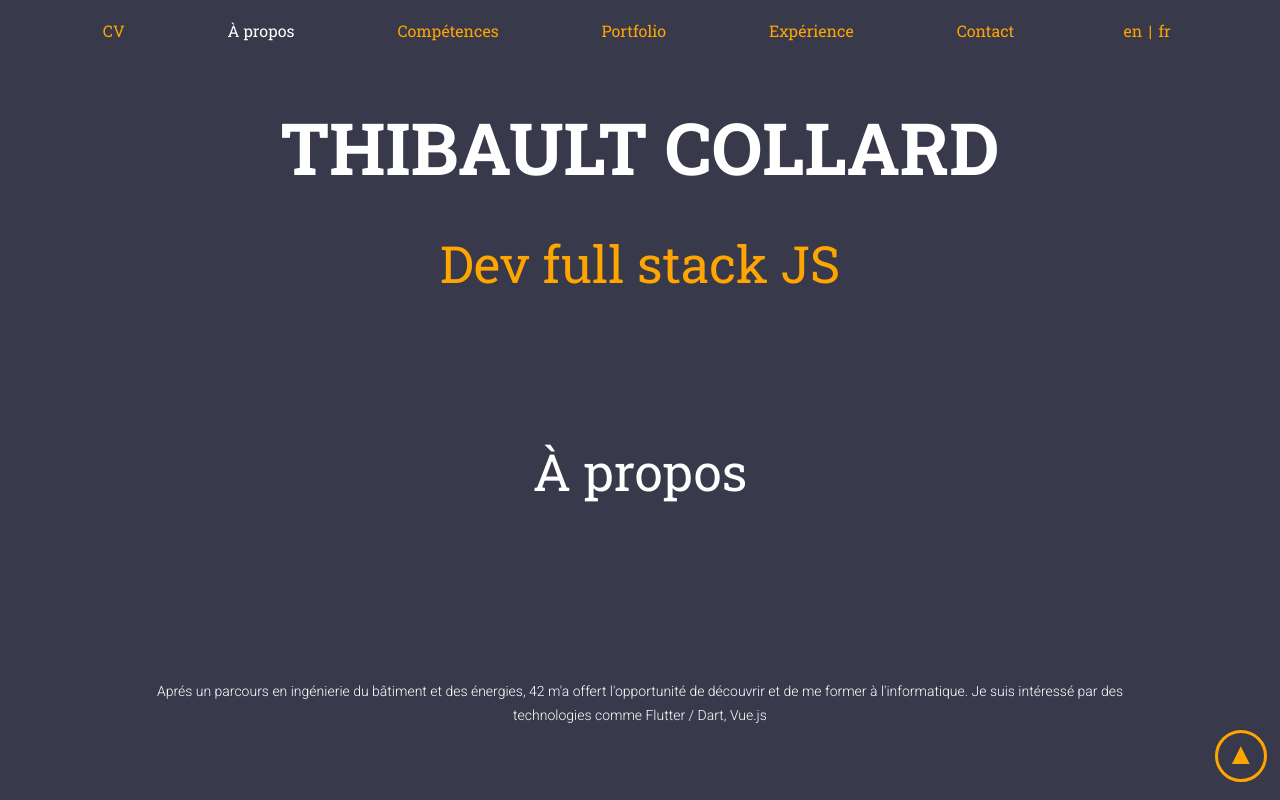
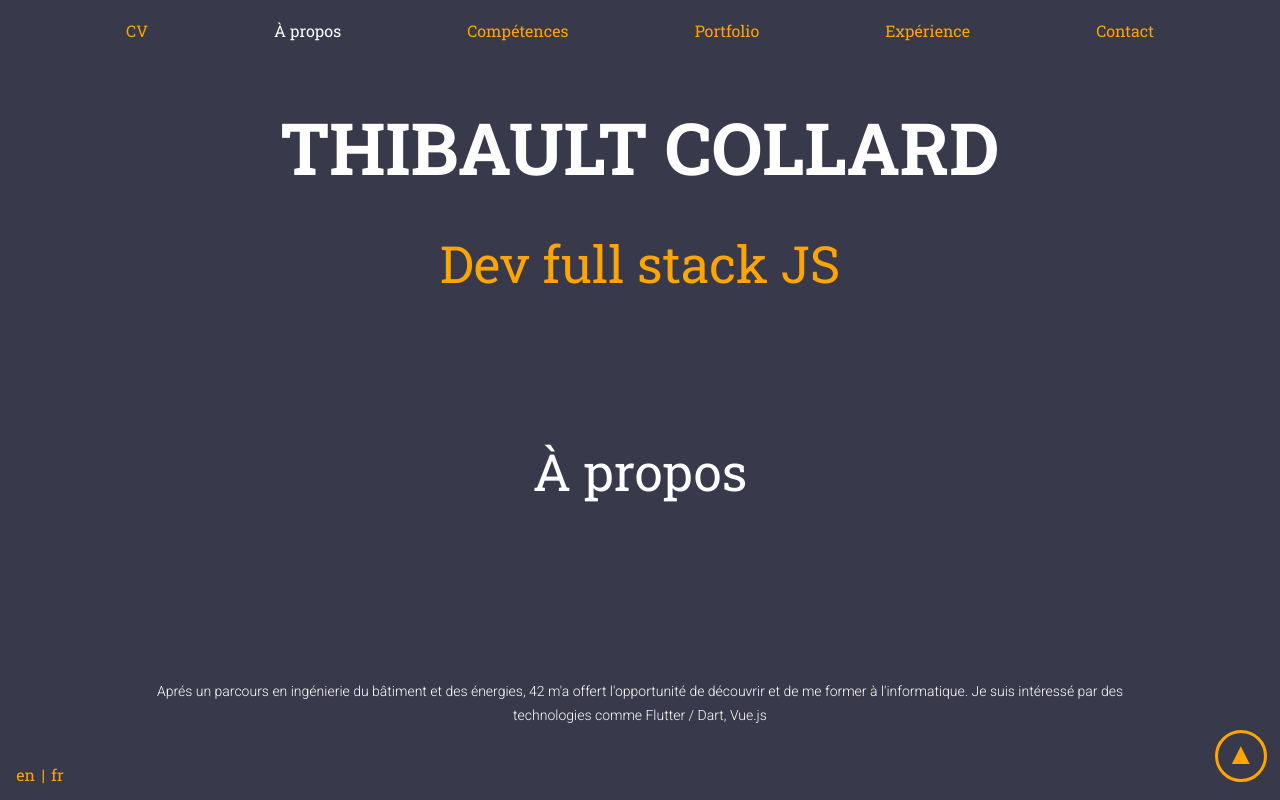
Before and after one commit to tcollard/website, a Vue app in the folder my-website/: page / in a window 1280 px wide. Shown: the top 800 px of the page. Built offline with nearby package versions, Linux system fonts and the light colour scheme.

Commit message:
style: 💄 (App / Language) Change position language selection

```diff
--- a/my-website/src/App.vue
+++ b/my-website/src/App.vue
@@ -8,6 +8,7 @@
     <PortfolioResume class="component" id="portfolio"></PortfolioResume>
     <Experience class="component" id="experience"></Experience>
     <Contact class="component" id="contact"></Contact>
+    <LanguageSwitcher id="language" class="lang"></LanguageSwitcher>
   </div>
 </template>
 
@@ -19,6 +20,7 @@ import PortfolioResume from './components/PortfolioResume.vue'
 import Contact from './components/Contact.vue'
 import Experience from './components/Experience.vue'
 import JobTitle from './components/JobTitle.vue'
+import LanguageSwitcher from './components/Language.vue'
 
 export default {
   name: 'app',
@@ -30,6 +32,7 @@ export default {
     Contact,
     Experience,
     JobTitle,
+    LanguageSwitcher
   },
   data() {
     return {
@@ -54,12 +57,20 @@ export default {
       let elContact = document.getElementById('contact');
       let elDescription = document.getElementById('description');
       let elScroll = document.getElementById('scrollBtn');
+      let elLang = document.getElementById('language');
 
       if (elContact.offsetTop <= viewport.top + elScroll.offsetTop) {
         elScroll.classList.add('darkColorBtn');
       } else if (elScroll.classList.contains('darkColorBtn')) {
         elScroll.classList.remove('darkColorBtn');
       }
+
+      if (elContact.offsetTop <= viewport.top + elLang.offsetTop) {
+        elLang.classList.add('langDarkColor');
+      } else if (elLang.classList.contains('langDarkColor')) {
+        elLang.classList.remove('langDarkColor');
+      }
+
       let ratio = 0;
       if (window.innerWidth > 480) {
           ratio = ((scroll + elJobTitle.offsetHeight) *.75 - elDescription.offsetTop *.9) / 100;
@@ -172,4 +183,16 @@ body {
 .component {
   z-index: 1;
 }
+
+.lang {
+  position: fixed;
+  bottom: 15px;
+  left: 10px;
+  color: orange;
+  z-index: 1;
+}
+
+.langDarkColor {
+  color: #39394C;
+}
 </style>
--- a/my-website/src/components/Language.vue
+++ b/my-website/src/components/Language.vue
@@ -1,8 +1,8 @@
 <template>
     <div class="container">
-        <div @click="changeLang('en')">en</div>
+        <div class="clickable" @click="changeLang('en')">en</div>
         <div>|</div>
-        <div @click="changeLang('fr')">fr</div>
+        <div class="clickable" @click="changeLang('fr')">fr</div>
     </div>
 </template>
 
@@ -23,18 +23,11 @@ export default {
         display: flex;
         flex-direction: row;
         justify-content: space-evenly;
-        color: orange;
+        width: 60px;
+    }
+
+    .clickable {
         cursor: pointer;
     }
-    @media only screen and (min-width: 480px) {
-        .container {
-            width: 60px;
-        }
-    }
 
-    @media only screen and (max-width: 480px) {
-        .container {
-            width: 30%;
-        }
-    }
 </style>
--- a/my-website/src/components/NavBar.vue
+++ b/my-website/src/components/NavBar.vue
@@ -7,7 +7,6 @@
             <a class="ref" href="#portfolio" id="portfolioNav">{{ $t('navBar.portfolio') }}</a>
             <a class="ref" href="#experience" id="experienceNav">{{ $t('navBar.experience') }}</a>
             <a class="ref" href="#contact" id="contactNav">{{ $t('navBar.contact') }}</a>
-            <LanguageSwitcher></LanguageSwitcher>
         </div>
         <div class="nav-bar-phone">
             <div class="menuIcon" @click="changeIcon">
@@ -24,7 +23,6 @@
             <a class="menuTitle" href="#experience" id="experiencePhone">{{ $t('navBar.experience') }}</a>
             <a class="menuTitle" href="#contact" id="contactPhone">{{ $t('navBar.contact') }}</a>
             <a class="menuTitle" @click="downloadCV">CV</a>
-            <LanguageSwitcher></LanguageSwitcher>
         </div>
         <div v-if="this.downloading" class="download">
             <h1 class="question">{{ $t('download.question') }}</h1>
@@ -37,14 +35,8 @@
 </template>
 
 <script>
-
-    import LanguageSwitcher from './Language.vue'
-
     export default {
         name: 'NavBar',
-        components: {
-            LanguageSwitcher,
-        },
         props: {
             visibleId: {
                 type: String,
```
